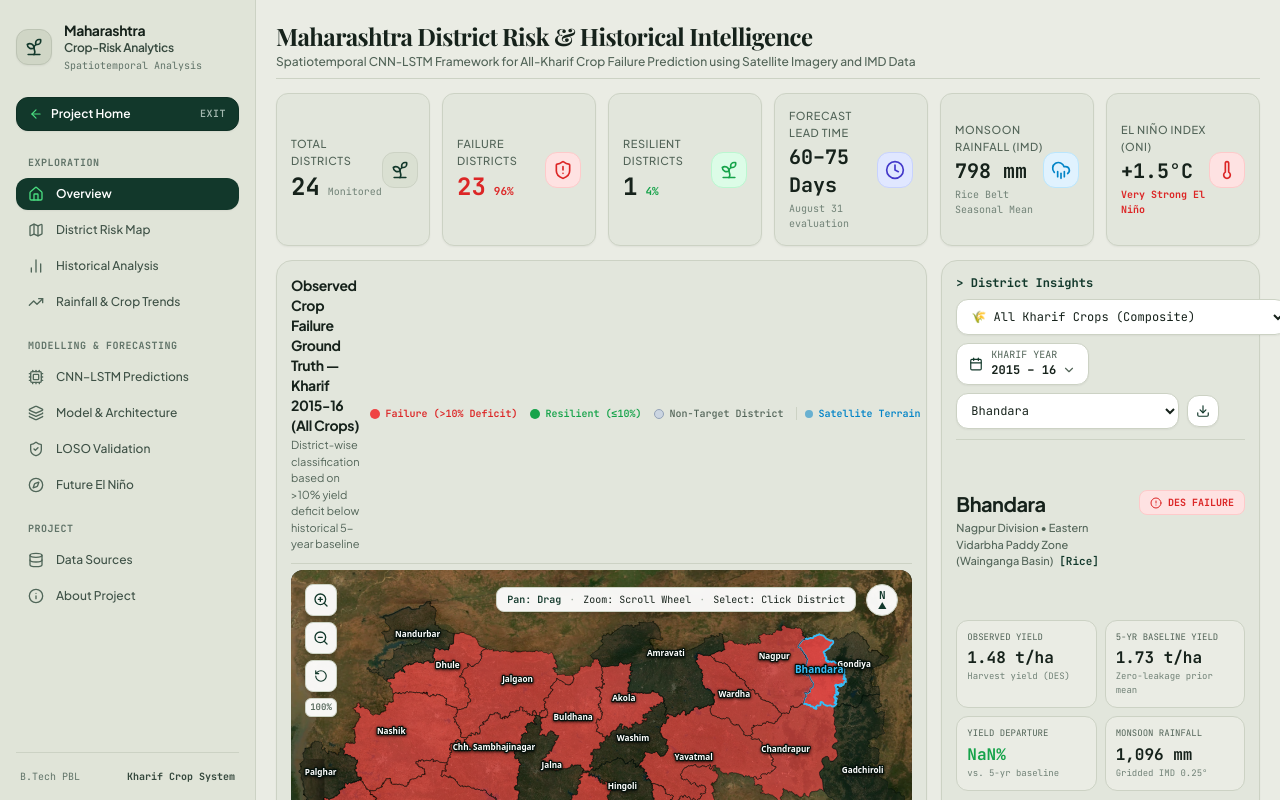
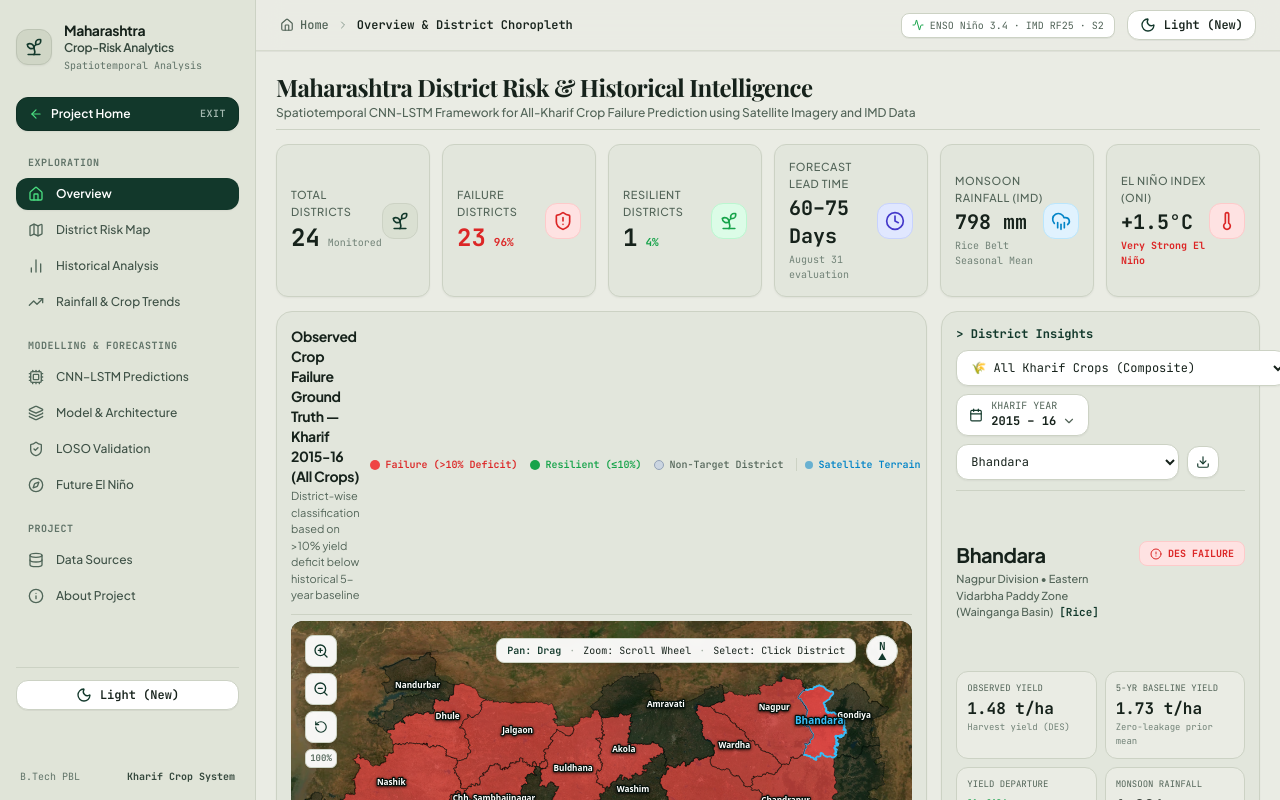
Before and after one commit to usmanssait/ElninoPBLProject, a React (Vite) app: page / in a window 1280 px wide. Both pictures are taken after a click on the button "Launch Dashboard". Shown: the top 800 px of the page. Built offline with nearby package versions, Linux system fonts and the light colour scheme; a web font is replaced by a local one.

Commit message:
Add Light/Dark scheme toggle in top right of startup and main dashboard

```diff
--- a/src/App.tsx
+++ b/src/App.tsx
@@ -1,6 +1,8 @@
 import React, { useState } from 'react';
 import { Sidebar, ActiveTab } from './components/Sidebar';
 import { DashboardProvider } from './context/DashboardContext';
+import { ThemeProvider } from './context/ThemeContext';
+import { ThemeToggle } from './components/common/ThemeToggle';
 import { HomePage } from './pages/HomePage';
 import { OverviewPage } from './pages/OverviewPage';
 import { DistrictRiskMapPage } from './pages/DistrictRiskMapPage';
@@ -12,6 +14,20 @@ import { LosoValidationView } from './components/LosoValidationView';
 import { FutureElNinoPage } from './pages/FutureElNinoPage';
 import { DataSourcesPage } from './pages/DataSourcesPage';
 import { AboutProjectPage } from './pages/AboutProjectPage';
+import { Home, ChevronRight, Activity } from 'lucide-react';
+
+const TAB_TITLES: Record<ActiveTab, string> = {
+  overview: 'Overview & District Choropleth',
+  risk_map: 'District Risk Map',
+  historical_analysis: 'Historical Analysis & APY Audit',
+  rainfall_trends: 'Rainfall & Climate Trends',
+  model_predictions: 'CNN–LSTM Predictions',
+  model_architecture: 'Model Architecture & Pipeline',
+  loso_validation: 'Holdout District Validation',
+  future_elnino: 'Future El Niño Scenarios',
+  data_sources: 'Data Sources & Specifications',
+  about_project: 'About Project & Code Exports',
+};
 
 export default function App() {
   const [viewMode, setViewMode] = useState<'landing' | 'dashboard'>(() => {
@@ -37,16 +53,12 @@ export default function App() {
     window.scrollTo({ top: 0, behavior: 'smooth' });
   };
 
-  if (viewMode === 'landing') {
   return (
+    <ThemeProvider>
       <DashboardProvider>
+        {viewMode === 'landing' ? (
           <HomePage onLaunchDashboard={handleLaunchDashboard} />
-      </DashboardProvider>
-    );
-  }
-
-  return (
-    <DashboardProvider>
+        ) : (
           <div className="min-h-screen bg-[#EAECE4] text-[#16221B] flex flex-col lg:flex-row font-sans selection:bg-[#12382B] selection:text-white overflow-x-hidden">
             {/* Grouped Sidebar with Return to Home Button */}
             <Sidebar
@@ -57,6 +69,36 @@ export default function App() {
 
             {/* Main Analytics Viewport */}
             <div className="flex-1 min-w-0 flex flex-col overflow-y-auto">
+              {/* Top Dashboard Header Bar with Breadcrumbs & Theme Toggle */}
+              <header className="sticky top-0 z-30 px-3 sm:px-5 lg:px-6 py-2.5 bg-[#EAECE4]/90 backdrop-blur-md border-b border-[#CCD2C4]/70 flex items-center justify-between gap-3 shadow-2xs">
+                {/* Left: Breadcrumbs & Current View */}
+                <div className="flex items-center gap-2 text-xs font-mono min-w-0">
+                  <button
+                    onClick={handleBackToLanding}
+                    className="inline-flex items-center gap-1.5 text-[#526458] hover:text-[#16221B] transition-colors font-medium cursor-pointer shrink-0"
+                    title="Return to Project Home"
+                  >
+                    <Home className="w-3.5 h-3.5" />
+                    <span>Home</span>
+                  </button>
+                  <ChevronRight className="w-3 h-3 text-[#889B8F] shrink-0" />
+                  <span className="font-semibold text-[#16221B] truncate">
+                    {TAB_TITLES[activeTab] || activeTab}
+                  </span>
+                </div>
+
+                {/* Right: Operational Status Pill & Theme Toggle */}
+                <div className="flex items-center gap-2 sm:gap-3 shrink-0">
+                  <div className="hidden sm:inline-flex items-center gap-1.5 px-2.5 py-1 rounded-lg bg-white border border-[#CCD2C4] text-[10px] font-mono text-[#526458] shadow-2xs">
+                    <Activity className="w-3 h-3 text-[#16A34A] animate-pulse" />
+                    <span>ENSO Niño 3.4 · IMD RF25 · S2</span>
+                  </div>
+
+                  {/* Theme Switcher Toggle (Top Right for Dashboard) */}
+                  <ThemeToggle />
+                </div>
+              </header>
+
               <main className="flex-1 p-3 sm:p-4 lg:p-5 w-full">
                 {activeTab === 'overview' && <OverviewPage />}
                 {activeTab === 'risk_map' && <DistrictRiskMapPage />}
@@ -71,6 +113,8 @@ export default function App() {
               </main>
             </div>
           </div>
+        )}
       </DashboardProvider>
+    </ThemeProvider>
   );
 }
--- a/src/components/ProjectScriptsInspectorView.tsx
+++ b/src/components/ProjectScriptsInspectorView.tsx
@@ -4,11 +4,9 @@ import { useAppTheme } from '../context/ThemeContext';
 import { PYTHON_VISUALIZE_RESULTS_PY, PYTHON_STREAMLIT_APP_PY } from '../data/pythonEventCode';
 
 export const ProjectScriptsInspectorView: React.FC = () => {
-  const { theme } = useAppTheme();
+  const { isDark } = useAppTheme();
   const [activeScript, setActiveScript] = useState<'process_rainfall' | 'app' | 'visualize' | 'compare' | 'check' | 'bat'>('process_rainfall');
   const [copied, setCopied] = useState<string | null>(null);
-
-  const isAgri = theme === 'agricultural';
 
   const copyToClipboard = (text: string, id: string) => {
     navigator.clipboard.writeText(text);
--- a/src/components/Sidebar.tsx
+++ b/src/components/Sidebar.tsx
@@ -15,6 +15,7 @@ import {
   X,
   ArrowLeft,
 } from 'lucide-react';
+import { ThemeToggle } from './common/ThemeToggle';
 
 export type ActiveTab =
   | 'overview'
@@ -188,8 +189,13 @@ export const Sidebar: React.FC<SidebarProps> = ({ activeTab, setActiveTab, onBac
         </nav>
       </div>
 
+      {/* Theme Switcher in Sidebar */}
+      <div className="mt-4 pt-3 border-t border-[#CCD2C4]">
+        <ThemeToggle className="w-full justify-center" />
+      </div>
+
       {/* Footer Info */}
-      <div className="mt-6 pt-4 border-t border-[#CCD2C4] text-[10px] font-mono text-[#607368] px-1 flex items-center justify-between">
+      <div className="mt-3 pt-2 text-[10px] font-mono text-[#607368] px-1 flex items-center justify-between">
         <span>B.Tech PBL</span>
         <span className="text-[#35483D] font-bold">Kharif Crop System</span>
       </div>
@@ -215,6 +221,7 @@ export const Sidebar: React.FC<SidebarProps> = ({ activeTab, setActiveTab, onBac
         </div>
 
         <div className="flex items-center gap-2">
+          <ThemeToggle showLabel={false} />
           {onBackToLanding && (
             <button
               onClick={onBackToLanding}
--- /dev/null
+++ b/src/components/common/ThemeToggle.tsx
@@ -0,0 +1,43 @@
+import React from 'react';
+import { Sun, Moon } from 'lucide-react';
+import { useAppTheme } from '../../context/ThemeContext';
+
+interface ThemeToggleProps {
+  className?: string;
+  showLabel?: boolean;
+}
+
+export const ThemeToggle: React.FC<ThemeToggleProps> = ({
+  className = '',
+  showLabel = true,
+}) => {
+  const { theme, toggleTheme, isDark } = useAppTheme();
+
+  return (
+    <button
+      onClick={toggleTheme}
+      type="button"
+      title={`Switch to ${isDark ? 'Light (New)' : 'Dark (Old)'} scheme`}
+      aria-label={`Switch to ${isDark ? 'Light (New)' : 'Dark (Old)'} scheme`}
+      className={`relative inline-flex items-center gap-2 px-3 py-1.5 rounded-xl text-xs font-mono font-medium transition-all duration-200 cursor-pointer select-none shadow-2xs border ${
+        isDark
+          ? 'bg-[#0B1813] text-[#E8EFEB] border-[#1C362B] hover:border-[#22C55E]/60 hover:text-white'
+          : 'bg-white text-[#16221B] border-[#CCD2C4] hover:bg-[#F4F6F2] hover:border-[#12382B]/40'
+      } ${className}`}
+    >
+      <div className="relative w-4 h-4 flex items-center justify-center">
+        {isDark ? (
+          <Sun className="w-4 h-4 text-amber-400 transition-transform duration-300 rotate-0 hover:rotate-45" />
+        ) : (
+          <Moon className="w-4 h-4 text-[#12382B] transition-transform duration-300 rotate-0 hover:-rotate-12" />
+        )}
+      </div>
+
+      {showLabel && (
+        <span className="flex items-center gap-1.5">
+          <span className="font-semibold">{isDark ? 'Dark (Old)' : 'Light (New)'}</span>
+        </span>
+      )}
+    </button>
+  );
+};
--- a/src/context/ThemeContext.tsx
+++ b/src/context/ThemeContext.tsx
@@ -1,47 +1,61 @@
 import React, { createContext, useContext, useState, useEffect } from 'react';
 
-export type AppTheme = 'scientific' | 'agricultural';
+export type AppTheme = 'light' | 'dark';
 
 interface ThemeContextType {
   theme: AppTheme;
+  isDark: boolean;
   setTheme: (theme: AppTheme) => void;
   toggleTheme: () => void;
 }
 
 const ThemeContext = createContext<ThemeContextType>({
-  theme: 'agricultural',
+  theme: 'light',
+  isDark: false,
   setTheme: () => {},
   toggleTheme: () => {},
 });
 
 export const ThemeProvider: React.FC<{ children: React.ReactNode }> = ({ children }) => {
   const [theme, setThemeState] = useState<AppTheme>(() => {
-    const saved = localStorage.getItem('kharif_app_theme');
-    return (saved === 'scientific' || saved === 'agricultural') ? saved : 'agricultural';
+    if (typeof window !== 'undefined') {
+      const saved = localStorage.getItem('kharif_app_theme');
+      if (saved === 'dark' || saved === 'scientific') return 'dark';
+      if (saved === 'light' || saved === 'agricultural') return 'light';
+    }
+    return 'light';
   });
 
   const setTheme = (newTheme: AppTheme) => {
     setThemeState(newTheme);
-    localStorage.setItem('kharif_app_theme', newTheme);
+    if (typeof window !== 'undefined') {
+      localStorage.setItem('kharif_app_theme', newTheme);
+    }
   };
 
   const toggleTheme = () => {
-    setTheme(theme === 'agricultural' ? 'scientific' : 'agricultural');
+    setTheme(theme === 'dark' ? 'light' : 'dark');
   };
 
   useEffect(() => {
     const root = document.documentElement;
-    if (theme === 'agricultural') {
-      root.classList.add('theme-agricultural');
-      root.classList.remove('theme-scientific');
+    if (theme === 'dark') {
+      root.classList.add('dark');
+      root.classList.add('theme-dark');
+      root.classList.remove('theme-light');
+      root.setAttribute('data-theme', 'dark');
     } else {
-      root.classList.add('theme-scientific');
-      root.classList.remove('theme-agricultural');
+      root.classList.remove('dark');
+      root.classList.remove('theme-dark');
+      root.classList.add('theme-light');
+      root.setAttribute('data-theme', 'light');
     }
   }, [theme]);
 
+  const isDark = theme === 'dark';
+
   return (
-    <ThemeContext.Provider value={{ theme, setTheme, toggleTheme }}>
+    <ThemeContext.Provider value={{ theme, isDark, setTheme, toggleTheme }}>
       {children}
     </ThemeContext.Provider>
   );
--- a/src/index.css
+++ b/src/index.css
@@ -12,10 +12,142 @@
     background-color: #EAECE4;
     color: #16221B;
     overflow-x: hidden;
+    transition: background-color 0.25s ease, color 0.25s ease;
+  }
+
+  /* Root dark mode class */
+  .dark, [data-theme="dark"] {
+    color-scheme: dark;
+  }
+
+  .dark body,
+  [data-theme="dark"] body {
+    background-color: #040B08;
+    color: #E8EFEB;
   }
 }
 
-/* Custom subtle scrollbar in light editorial theme */
+/* ========================================================================= */
+/* Comprehensive Dark Mode Theme Overrides (Old Color Scheme)                */
+/* ========================================================================= */
+
+/* Canvases & Outer Layouts */
+.dark .bg-\[\#EAECE4\],
+.dark .bg-\[\#EAECE4\]\/90,
+.dark .bg-\[\#EAECE4\]\/80,
+.dark header.bg-\[\#EAECE4\]\/90 {
+  background-color: #040B08 !important;
+}
+
+.dark .bg-\[\#E0E4D8\] {
+  background-color: #060D0A !important;
+}
+
+/* Primary Card Surfaces */
+.dark .bg-\[\#E2E6DC\] {
+  background-color: #091410 !important;
+}
+
+/* Secondary Tiles, Metric Bands & Soft Backgrounds */
+.dark .bg-\[\#E5E8DF\],
+.dark .bg-\[\#DCE0D4\],
+.dark .bg-\[\#D8DED0\],
+.dark .bg-\[\#D0D6C6\],
+.dark .bg-\[\#D4D9CC\],
+.dark .bg-\[\#D9DECFA0\] {
+  background-color: #0B1813 !important;
+}
+
+/* White Tiles, Popovers, Table Containers & Inputs */
+.dark .bg-white {
+  background-color: #060D0A !important;
+}
+
+/* Hover States */
+.dark .hover\:bg-\[\#F4F6F2\]:hover,
+.dark .hover\:bg-\[\#D9DED3\]:hover,
+.dark .hover\:bg-\[\#DDE2D6\]:hover {
+  background-color: #0E1F18 !important;
+}
+
+/* Borders & Separators */
+.dark .border-\[\#CCD2C4\],
+.dark .border-\[\#CCD2C4\]\/70,
+.dark .border-\[\#CCD2C4\]\/60,
+.dark .border-\[\#D5D9CE\],
+.dark .border-\[\#C5CDC0\],
+.dark .border-\[\#BDC4B4\],
+.dark .border-\[\#CCD2C2\] {
+  border-color: #14261F !important;
+}
+
+.dark .divide-\[\#CCD2C4\] > :not([hidden]) ~ :not([hidden]),
+.dark .divide-\[\#D5D9CE\] > :not([hidden]) ~ :not([hidden]) {
+  border-color: #14261F !important;
+}
+
+/* Primary Text */
+.dark .text-\[\#16221B\],
+.dark .text-\[\#1B2A22\] {
+  color: #E8EFEB !important;
+}
+
+/* Secondary & Muted Text */
+.dark .text-\[\#526458\],
+.dark .text-\[\#46574D\],
+.dark .text-\[\#506257\],
+.dark .text-\[\#5C6E64\],
+.dark .text-\[\#62756A\],
+.dark .text-\[\#2F4238\],
+.dark .text-\[\#35483D\],
+.dark .text-\[\#607368\] {
+  color: #80978E !important;
+}
+
+/* Tertiary / Subtle Text */
+.dark .text-\[\#718277\],
+.dark .text-\[\#889B8F\] {
+  color: #5C7267 !important;
+}
+
+/* Green Brand Accents & Icons */
+.dark .text-\[\#12382B\],
+.dark .text-\[\#1B4D3E\] {
+  color: #22C55E !important;
+}
+
+/* Active Buttons & Pills */
+.dark .bg-\[\#12382B\] {
+  background-color: #0E281F !important;
+  border-color: #1B4B38 !important;
+}
+
+.dark .hover\:bg-\[\#1A4C3B\]:hover {
+  background-color: #16382A !important;
+}
+
+.dark .bg-\[\#12382B\].text-white,
+.dark button.bg-\[\#12382B\] {
+  color: #22C55E !important;
+}
+
+.dark .border-\[\#16221B\] {
+  border-color: #22C55E !important;
+  color: #22C55E !important;
+}
+
+/* Form selects & options */
+.dark select {
+  background-color: #060D0A !important;
+  color: #E8EFEB !important;
+  border-color: #14261F !important;
+}
+.dark select option {
+  background-color: #060D0A !important;
+  color: #E8EFEB !important;
+}
+
+/* Scrollbars */
 ::-webkit-scrollbar {
   width: 6px;
   height: 6px;
@@ -31,6 +163,19 @@
   background: #B5BCAB;
 }
 
+.dark::-webkit-scrollbar-track,
+.dark ::-webkit-scrollbar-track {
+  background: #040B08 !important;
+}
+.dark::-webkit-scrollbar-thumb,
+.dark ::-webkit-scrollbar-thumb {
+  background: #14261F !important;
+}
+.dark::-webkit-scrollbar-thumb:hover,
+.dark ::-webkit-scrollbar-thumb:hover {
+  background: #1E3A2F !important;
+}
+
 .scrollbar-none::-webkit-scrollbar {
   display: none;
 }
--- a/src/pages/HomePage.tsx
+++ b/src/pages/HomePage.tsx
@@ -15,6 +15,7 @@ import {
   FileText
 } from 'lucide-react';
 import { ActiveTab } from '../components/Sidebar';
+import { ThemeToggle } from '../components/common/ThemeToggle';
 
 interface HomePageProps {
   onLaunchDashboard: (initialTab?: ActiveTab) => void;
@@ -73,6 +74,9 @@ export const HomePage: React.FC<HomePageProps> = ({ onLaunchDashboard }) => {
             <span>Source</span>
             <ExternalLink className="w-3 h-3 text-[#62756A]" />
           </a>
+
+          {/* Theme Mode Toggle (Light/Dark) */}
+          <ThemeToggle />
 
           {/* Standout Launch CTA */}
           <button
```
Also changed, not shown: 1 other file (tests, documents, lock files or other folders). Lines whose indentation alone changed are shown as unchanged.
